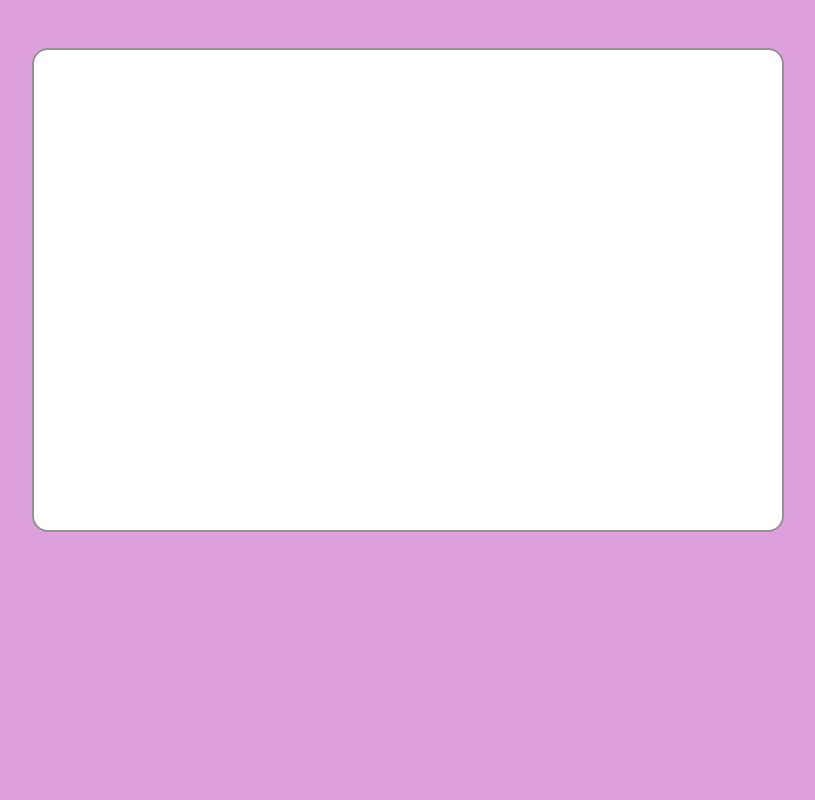
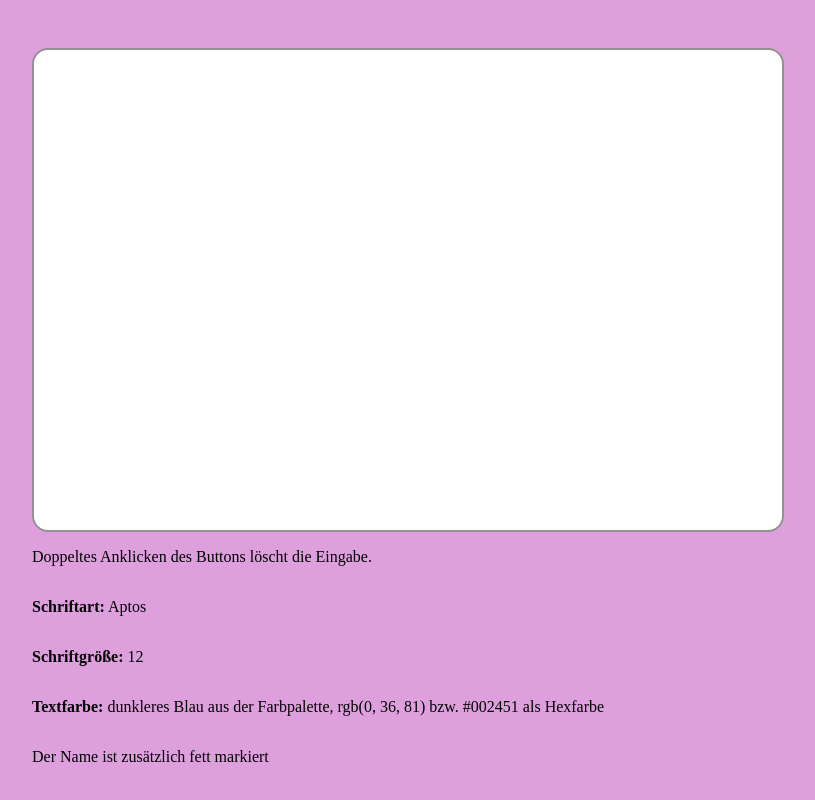
Before and after one commit to vacuu/vacuu.github.io, a plain HTML site: page sig-eltern.html in a window 1280 px wide. Shown: the part 2549-3349 px from the top of the page, without its empty margins (232-1047 px from the left). Drawn offline with Linux system fonts and the light colour scheme.

Commit message:
Add files via upload
Tipp für Formatierungen bei Eltern und Lehrkräften ergänzt!

```diff
--- a/sig-eltern.html
+++ b/sig-eltern.html
@@ -160,7 +160,14 @@
 
 </p>
 </div>
-<div style="margin-bottom: 40%; background-color: aquamarine;"></div>
+
+<p>Doppeltes Anklicken des Buttons löscht die Eingabe.</p>
+<p><b>Schriftart:</b> Aptos </p>
+<p><b>Schriftgröße:</b> 12</p>
+<p><b>Textfarbe:</b> dunkleres Blau aus der Farbpalette, rgb(0, 36, 81) bzw. #002451 als Hexfarbe</p>
+<p>Der Name ist zusätzlich fett markiert</p>
+<!-- for more space to bottom -->
+<div style="margin-bottom: 5%; background-color: aquamarine;"></div>
 
 <script>
     function genSignatur(){
```
Also changed, not shown: sig-lehrkraft.html (+7 -1 lines).
